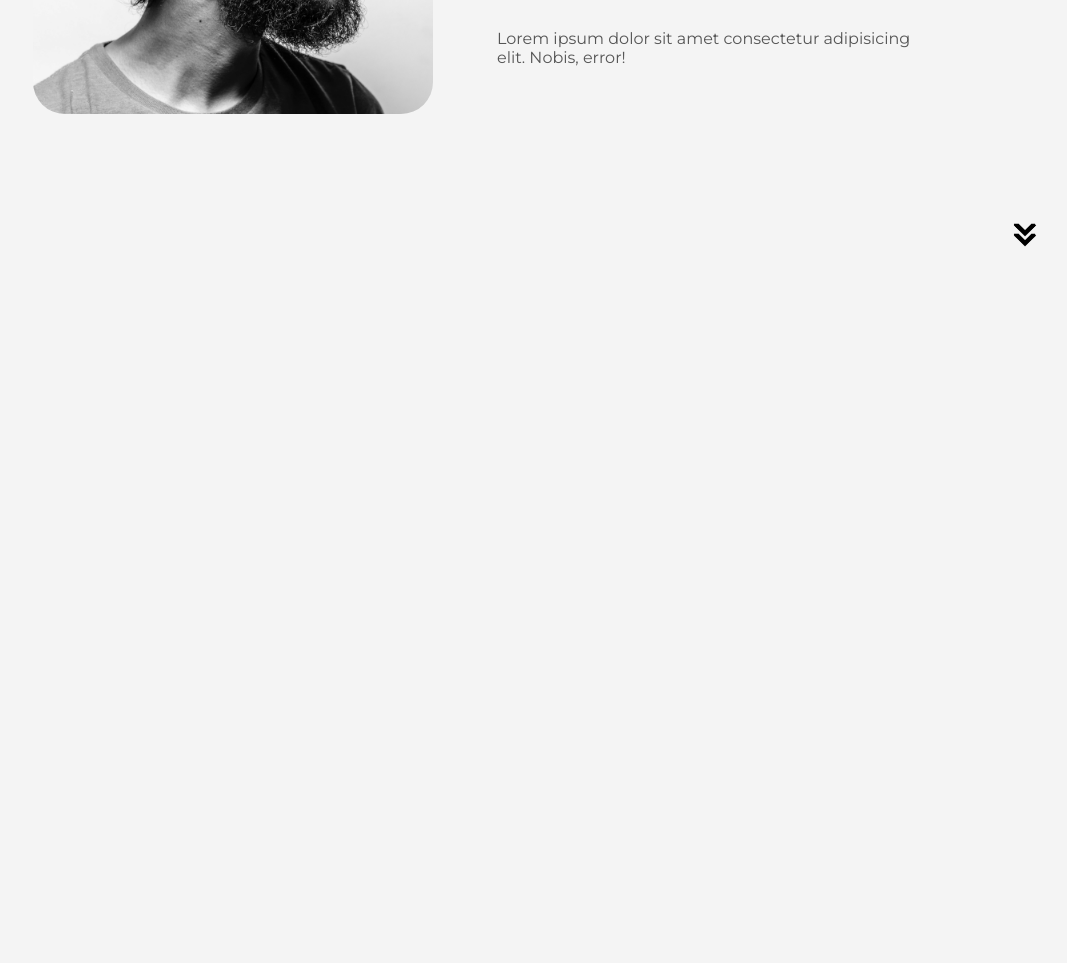
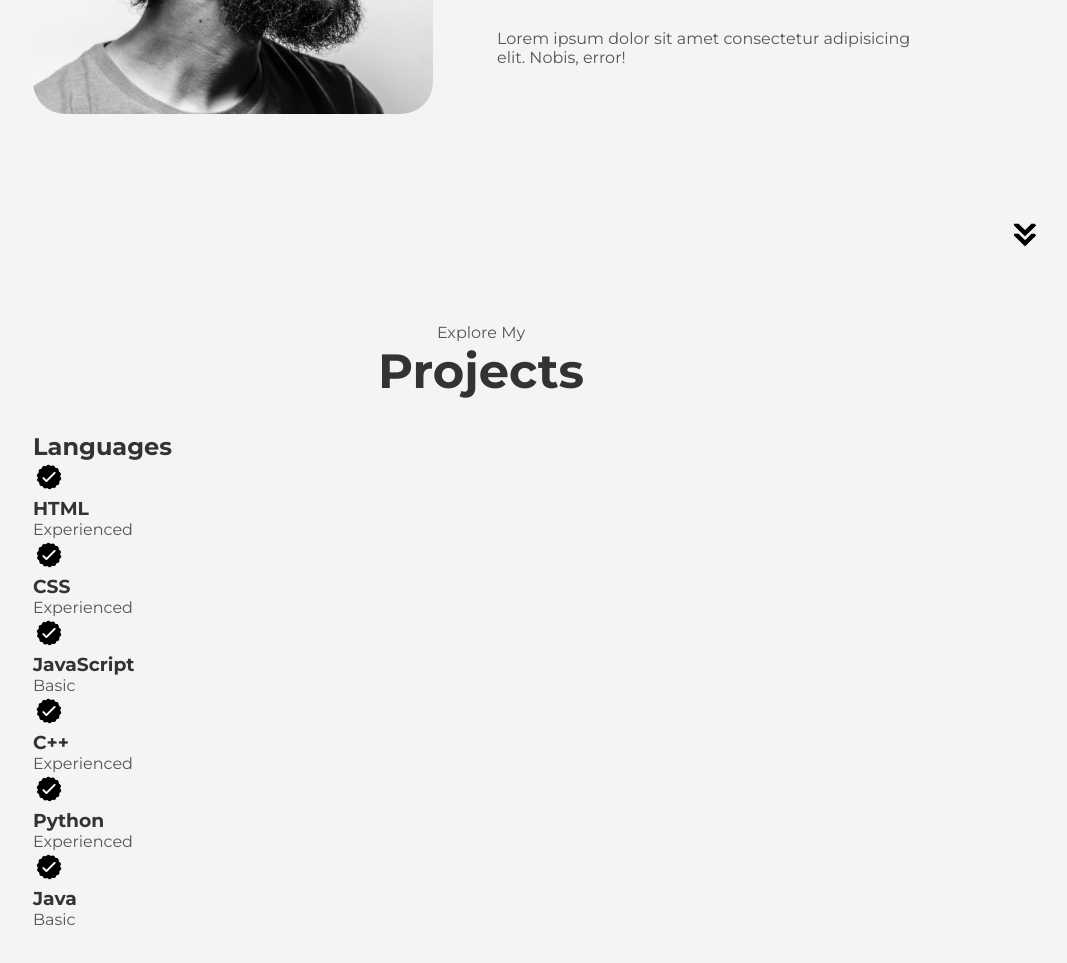
Before and after one commit to yutakastep/portfolio-website, a plain HTML site: page index.html in a window 1280 px wide. Shown: the part 1253-2216 px from the top of the page, without its empty margins (159-1226 px from the left). Before the commit the page ends 1544 px from the top, so only its background shows below. Drawn offline with Linux system fonts and the light colour scheme.

Commit message:
start projects section

```diff
--- a/index.html
+++ b/index.html
@@ -76,7 +76,84 @@
         </div>
         <img src="./assets/arrow.png" alt="Arrow Icon" class="icon arrow" onclick="location.href='./#experience'">
     </section>
-
+    <section id="projects">
+        <p class="section__text__p1">Explore My</p>
+        <h1 class="title">Projects</h1>
+        <div class="experience-details-container">
+            <div class="about-containers">
+                <div class="details-containers">
+                    <h2 class="experience-sub-title">Languages</h2>
+                    <div class="article-container">
+                        <article>
+                            <img
+                                src="./assets/checkmark.png"
+                                alt="Experience Icon"
+                                class="icon"
+                            />
+                            <div>
+                                <h3>HTML</h3>
+                                <p>Experienced</p>
+                            </div>
+                        </article>
+                        <article>
+                            <img
+                                src="./assets/checkmark.png"
+                                alt="Experience Icon"
+                                class="icon"
+                            />
+                            <div>
+                                <h3>CSS</h3>
+                                <p>Experienced</p>
+                            </div>
+                        </article>
+                        <article>
+                            <img
+                                src="./assets/checkmark.png"
+                                alt="Experience Icon"
+                                class="icon"
+                            />
+                            <div>
+                                <h3>JavaScript</h3>
+                                <p>Basic</p>
+                            </div>
+                        </article>
+                        <article>
+                            <img
+                                src="./assets/checkmark.png"
+                                alt="Experience Icon"
+                                class="icon"
+                            />
+                            <div>
+                                <h3>C++</h3>
+                                <p>Experienced</p>
+                            </div>
+                        </article>
+                        <article>
+                            <img
+                                src="./assets/checkmark.png"
+                                alt="Experience Icon"
+                                class="icon"
+                            />
+                            <div>
+                                <h3>Python</h3>
+                                <p>Experienced</p>
+                            </div>
+                        </article>
+                        <article>
+                            <img
+                                src="./assets/checkmark.png"
+                                alt="Experience Icon"
+                                class="icon"
+                            />
+                            <div>
+                                <h3>Java</h3>
+                                <p>Basic</p>
+                            </div>
+                        </article>
+                    </div>
+                </div>
+            </div>
+        </div>
     <script src="script.js"></script>
 </body>
 </html>
```
